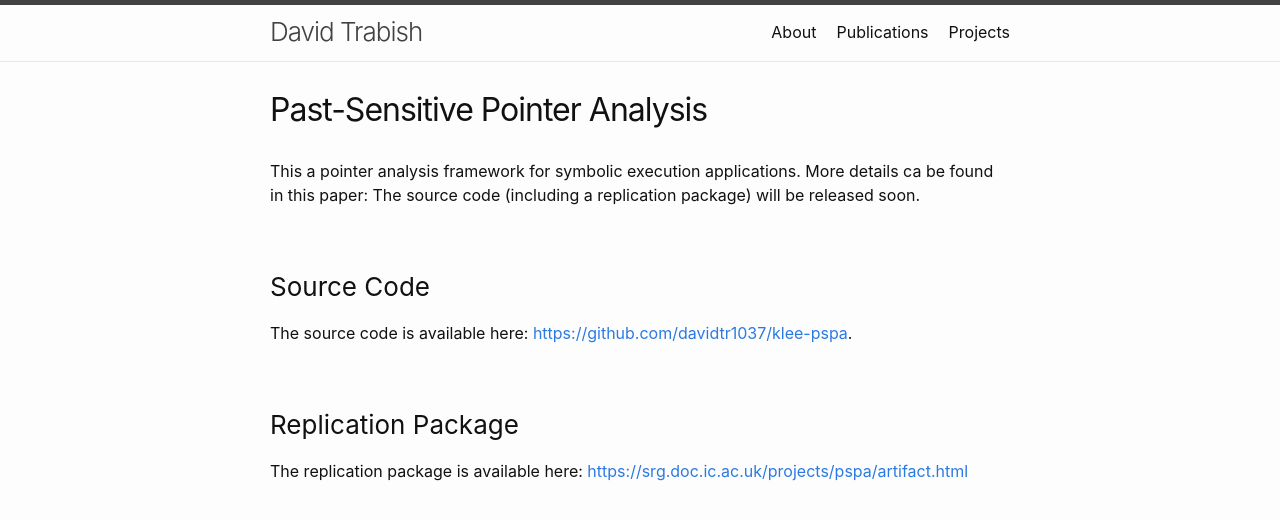
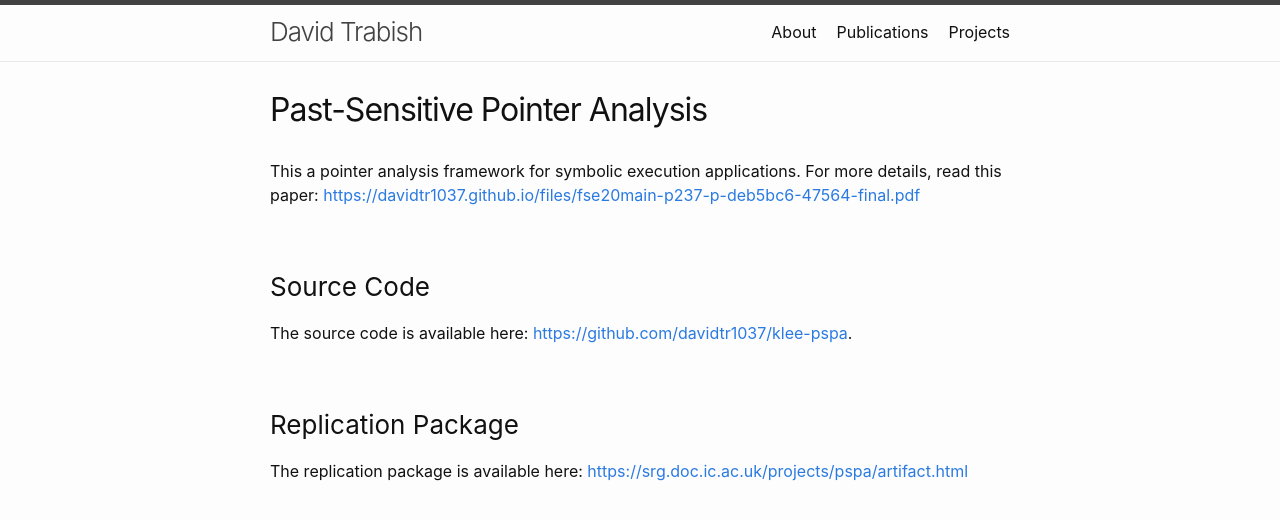
Before and after one commit to davidtr1037/davidtr1037.github.io, a Jekyll site: the page built from projects/pspa.md, in a window 1280 px wide. Shown: the top 520 px of the page. Built offline with Jekyll 4.4.1, drawn with Linux system fonts in a browser that asks for light colours.

Commit message:
updating

```diff
--- a/projects/pspa.md
+++ b/projects/pspa.md
@@ -5,8 +5,7 @@ permalink: /pspa/
 ---
 
 This a pointer analysis framework for symbolic execution applications.
-More details ca be found in this paper:
-The source code (including a replication package) will be released soon.
+For more details, read this paper: <https://davidtr1037.github.io/files/fse20main-p237-p-deb5bc6-47564-final.pdf>
 
 ### Source Code
 The source code is available here: <https://github.com/davidtr1037/klee-pspa>.
```
Also changed, not shown: publications.md (line endings or trailing spaces), 2 other files.
